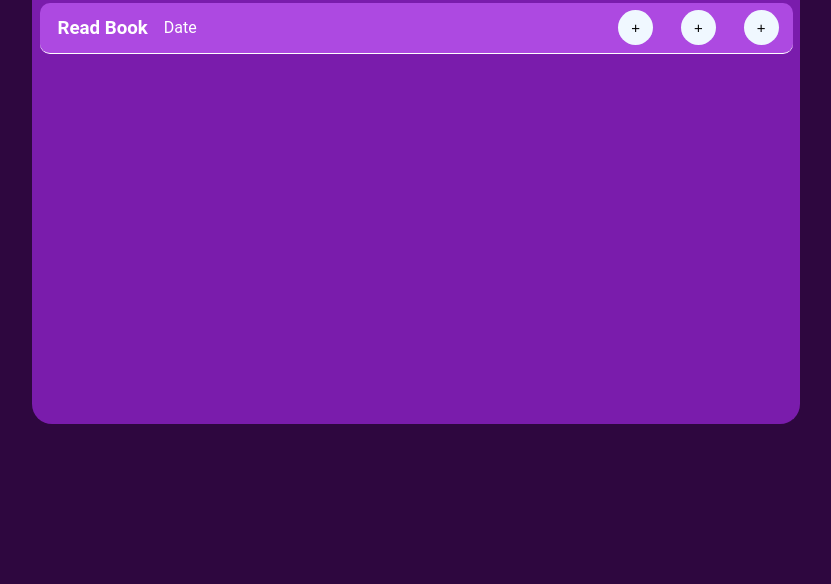
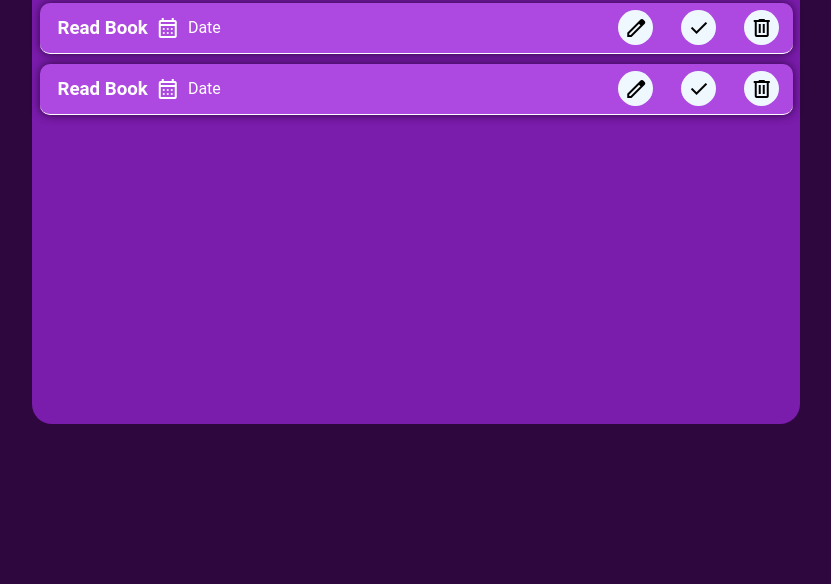
Before and after one commit to his984/CRUD-todo, a plain HTML site: page index.html in a window 1280 px wide. Shown: the part 216-800 px from the top of the page, without its empty margins (224-1055 px from the left). Drawn offline with nearby package versions, Linux system fonts and the light colour scheme.

Commit message:
Add icons

```diff
--- a/index.html
+++ b/index.html
@@ -6,17 +6,24 @@
       <meta name="viewport" content="width=device-width, initial-scale=1.0">
       <title>CRUD_Todo</title>
       <link rel="stylesheet" href="/style.css">
+      <!-- External libraries -->
+      <link rel="stylesheet"
+            href="https://fonts.googleapis.com/css2?family=Material+Symbols+Outlined:opsz,wght,FILL,GRAD@20..48,100..700,0..1,-50..200" />
 
 </head>
 
 <body>
 
-      <!-- Content -->
+      <!-- Todo-container -->
       <div class="todo-container">
             <!-- Header -->
             <div class="header">
                   <h1>My Todo List</h1>
-                  <button class="btn-style add-btn">+</button>
+                  <button class="btn-style add-btn">
+                        <span class="material-symbols-outlined">
+                              add
+                        </span>
+                  </button>
             </div>
             <!-- End Header -->
             <!----------------------------------------------------->
@@ -25,14 +32,52 @@
                   <!-- Task -->
                   <div class="task">
                         <div class="task-actions">
-                              <button class="btn-style">+</button>
-                              <button class="btn-style">+</button>
-                              <button class="btn-style">+</button>
+                              <button class="btn-style"><span class="material-symbols-outlined">
+                                          edit
+                                    </span></button>
+                              <button class="btn-style">
+                                    <span class="material-symbols-outlined">
+                                          check
+                                    </span>
+                              </button>
+                              <button class="btn-style"><span class="material-symbols-outlined">
+                                          delete
+                                    </span></button>
                         </div>
                         <!--------------------------------->
                         <div class="task-details">
                               <h3>Read Book</h3>
-                              <span>Date</span>
+                              <span class="material-symbols-outlined">
+                                    calendar_month
+                              </span>
+                              <span class="date">Date</span>
+                        </div>
+                        <!--------------------------------->
+                  </div>
+                  <!-- End task -->
+                  <!--------------------------------->
+                  <!-- Task -->
+                  <div class="task">
+                        <div class="task-actions">
+                              <button class="btn-style"><span class="material-symbols-outlined">
+                                          edit
+                                    </span></button>
+                              <button class="btn-style">
+                                    <span class="material-symbols-outlined">
+                                          check
+                                    </span>
+                              </button>
+                              <button class="btn-style"><span class="material-symbols-outlined">
+                                          delete
+                                    </span></button>
+                        </div>
+                        <!--------------------------------->
+                        <div class="task-details">
+                              <h3>Read Book</h3>
+                              <span class="material-symbols-outlined">
+                                    calendar_month
+                              </span>
+                              <span class="date">Date</span>
                         </div>
                         <!--------------------------------->
                   </div>
@@ -41,7 +86,7 @@
             </div>
             <!-- End Tasks -->
       </div>
-      <!-- End Content -->
+      <!-- End  Todo-container  -->
 
 </body>
 <script src="/main.js"></script>
--- a/style.css
+++ b/style.css
@@ -59,7 +59,7 @@ h1 {
   height: 35px;
   border-radius: 50%;
   cursor: pointer;
-  font-size: 15px;
+  line-height: 0;
 }
 
 /* Tasks */
@@ -83,6 +83,7 @@ h1 {
   border-bottom: 1px solid white;
   border-radius: 10px;
   margin: 5px 0;
+  box-shadow: #2e073f 0px 0px 10px;
 }
 /* task-details */
 .task-details {
@@ -97,7 +98,7 @@ h1 {
 }
 /* h3 */
 h3,
-span {
+.date {
   margin: 8px;
 }
 
```
